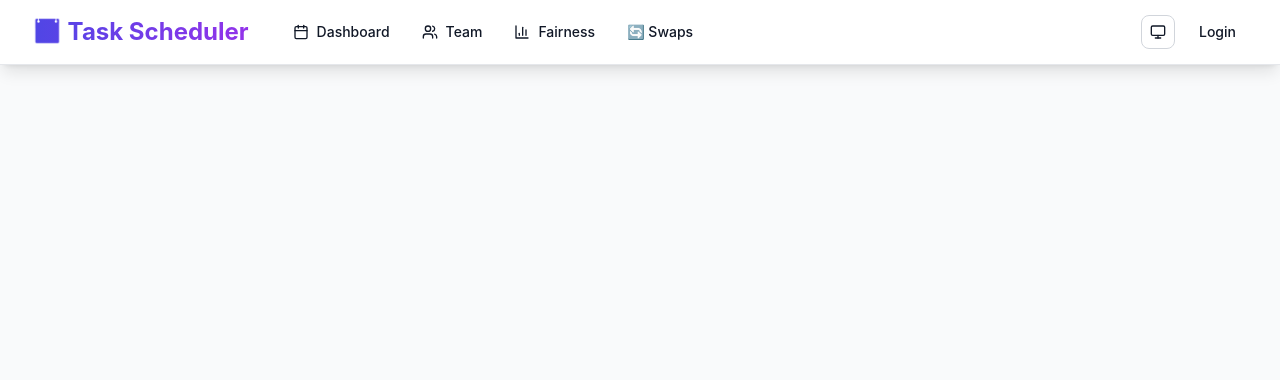
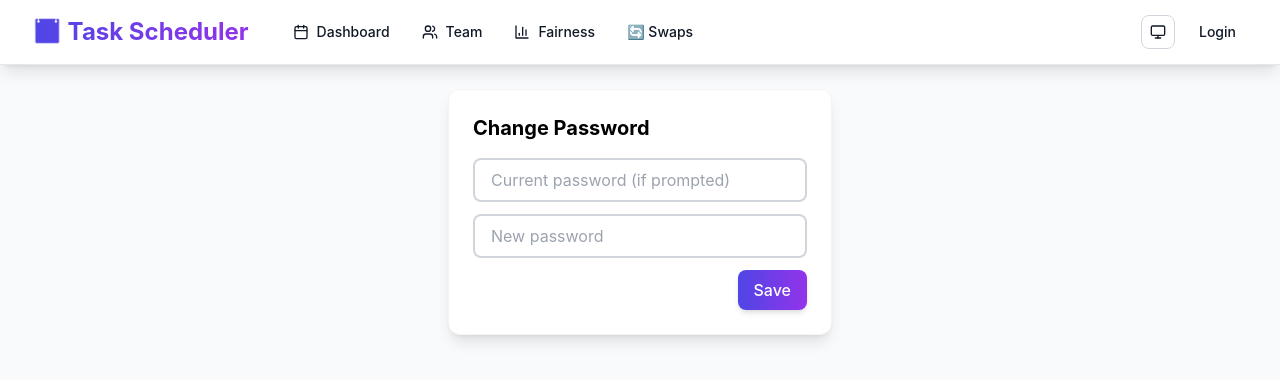
Before and after one commit to yosiefdagnachew/Task-Scheduler, a React (Vite) app in the folder frontend/: page /change-password in a window 1280 px wide. Shown: the top 380 px of the page. Built offline with nearby package versions, Linux system fonts and the light colour scheme; no server answers; sample sign-in values are in the browser's storage.

Commit message:
change password

```diff
--- a/frontend/src/App.jsx
+++ b/frontend/src/App.jsx
@@ -10,6 +10,7 @@ import TaskTypes from './components/TaskTypes';
 import ConflictSwapManager from './components/ConflictSwapManager';
 import Login from './components/Login';
 import { getMe } from './services/api';
+import ChangePassword from './components/ChangePassword';
 
 function Navigation() {
   const location = useLocation();
@@ -144,6 +145,7 @@ function App() {
         <main className="max-w-7xl mx-auto py-6 sm:px-6 lg:px-8">
           <Routes>
             <Route path="/login" element={<Login />} />
+            <Route path="/change-password" element={<RequireAuth><ChangePassword /></RequireAuth>} />
             <Route path="/" element={<RequireAuth><Dashboard /></RequireAuth>} />
             <Route path="/team" element={<RequireAuth><TeamManagement /></RequireAuth>} />
             <Route path="/schedule/generate" element={<RequireAuth><ScheduleGenerator /></RequireAuth>} />
--- /dev/null
+++ b/frontend/src/components/ChangePassword.jsx
@@ -0,0 +1,35 @@
+import React, { useState } from 'react';
+import { changePassword } from '../services/api';
+import { useNavigate } from 'react-router-dom';
+
+export default function ChangePassword() {
+  const [current, setCurrent] = useState('');
+  const [nextPwd, setNextPwd] = useState('');
+  const [error, setError] = useState(null);
+  const navigate = useNavigate();
+
+  const submit = async (e) => {
+    e.preventDefault();
+    setError(null);
+    try {
+      await changePassword({ current_password: current || undefined, new_password: nextPwd });
+      navigate('/');
+    } catch (e) {
+      setError(e.response?.data?.detail || 'Failed to change password');
+    }
+  };
+
+  return (
+    <div className="max-w-sm mx-auto card p-6">
+      <h2 className="text-xl font-bold mb-4">Change Password</h2>
+      {error && <div className="mb-3 text-red-600">{error}</div>}
+      <form onSubmit={submit} className="space-y-3">
+        <input className="input-field" type="password" placeholder="Current password (if prompted)" value={current} onChange={e=>setCurrent(e.target.value)} />
+        <input className="input-field" type="password" placeholder="New password" value={nextPwd} onChange={e=>setNextPwd(e.target.value)} required />
+        <div className="flex justify-end">
+          <button type="submit" className="btn-primary">Save</button>
+        </div>
+      </form>
+    </div>
+  );
+}
--- a/frontend/src/components/Login.jsx
+++ b/frontend/src/components/Login.jsx
@@ -1,6 +1,6 @@
 import React, { useState } from 'react';
 import { useNavigate } from 'react-router-dom';
-import { authLogin } from '../services/api';
+import { authLogin, getMe } from '../services/api';
 
 export default function Login() {
   const [username, setUsername] = useState('');
@@ -14,7 +14,16 @@ export default function Login() {
     try {
       const res = await authLogin(username, password);
       localStorage.setItem('access_token', res.data.access_token);
-      navigate('/');
+      try {
+        const me = await getMe();
+        if (me.data.must_change_password) {
+          navigate('/change-password');
+        } else {
+          navigate('/');
+        }
+      } catch {
+        navigate('/');
+      }
     } catch (e) {
       setError(e.response?.data?.detail || 'Login failed');
     }
--- a/frontend/src/services/api.js
+++ b/frontend/src/services/api.js
@@ -67,5 +67,6 @@ export const authLogin = (username, password) =>
   );
 export const authRegister = (payload) => api.post('/auth/register', payload);
 export const getMe = () => api.get('/me');
+export const changePassword = (payload) => api.post('/auth/change-password', payload);
 
 export default api;
```
Also changed, not shown: 2 other files (tests, documents, lock files or other folders).
